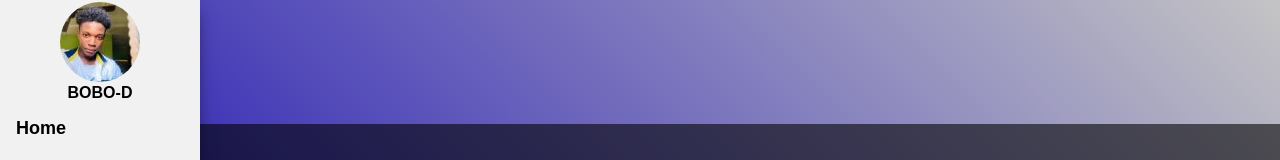
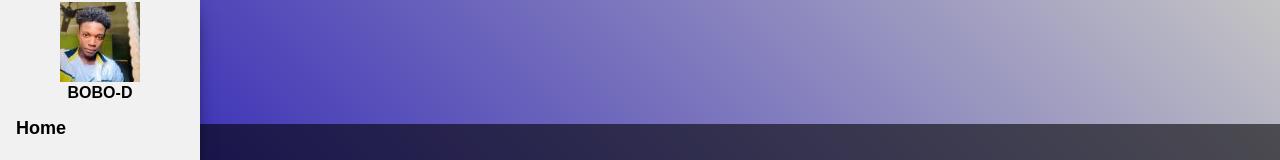
Before and after one commit to BOBO-D24/responsive_portfolio.github.io, a plain HTML site: page index.html in a window 1280 px wide. Shown: the top 160 px of the page. Drawn offline with Linux system fonts and the light colour scheme.

Commit message:
removed border radius from the image

```diff
--- a/styles.css
+++ b/styles.css
@@ -11,7 +11,7 @@ body {
 /* .slack-image  */
  [data-testid="slackProfilePicture"] {
   margin: 2px;
-  border-radius: 100px;
+  /* border-radius: 100px; */
 }
 [data-testid="slackDisplayName"] {
     font-weight: bold;
```
